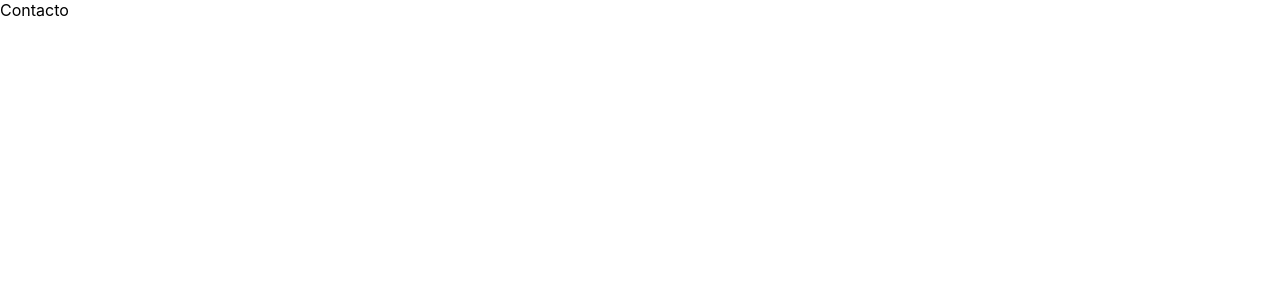
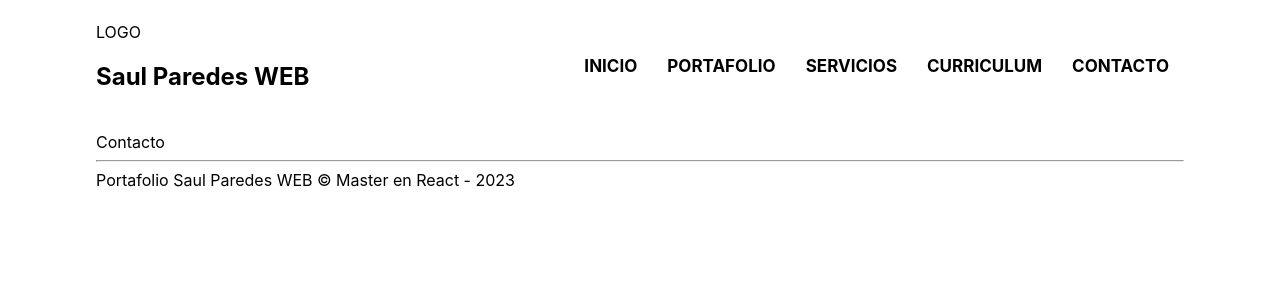
Before and after one commit to saulkurosaki/Practice-Portfolio-02, a React (Create React App) app: page /contacto in a window 1280 px wide. Shown: the top 300 px of the page. Built offline with nearby package versions, Linux system fonts and the light colour scheme.

Commit message:
First layout and Navigation bar

```diff
--- a/src/App.js
+++ b/src/App.js
@@ -3,7 +3,7 @@
 
 function App() {
   return (
-    <div>
+    <div className='layout'>
       <Rutas />
     </div>
   );
--- /dev/null
+++ b/src/components/layout/Footer.js
@@ -0,0 +1,9 @@
+import React from 'react'
+
+export const Footer = () => {
+  return (
+    <footer>
+        Portafolio Saul Paredes WEB &copy; Master en React - 2023
+    </footer>
+  )
+}
--- /dev/null
+++ b/src/components/layout/HeaderNav.js
@@ -0,0 +1,33 @@
+import React from 'react'
+import { NavLink } from 'react-router-dom'
+
+export const HeaderNav = () => {
+  return (
+    <header className='header'>
+        <div className='logo'>
+            <span>LOGO</span>
+            <h2>Saul Paredes WEB</h2>
+        </div>
+
+        <nav>
+            <ul>
+                <li>
+                    <NavLink to='/inicio'>Inicio</NavLink>
+                </li>
+                <li>
+                    <NavLink to='/portafolio'>Portafolio</NavLink>
+                </li>
+                <li>
+                    <NavLink to='/servicios'>Servicios</NavLink>
+                </li>
+                <li>
+                    <NavLink to='/curriculum'>Curriculum</NavLink>
+                </li>
+                <li>
+                    <NavLink to='/contacto'>Contacto</NavLink>
+                </li>
+            </ul>
+        </nav>
+    </header>
+  )
+}
--- a/src/index.css
+++ b/src/index.css
@@ -11,3 +11,47 @@
   font-family: source-code-pro, Menlo, Monaco, Consolas, 'Courier New',
     monospace;
 }
+
+.layout {
+  width: 85%;
+  margin: 0 auto;
+}
+
+.header {
+  display: flex;
+  justify-content: center;
+  align-items: center;
+  list-style: none;
+  height: 132px;
+}
+
+.header .logo,
+.header nav {
+  flex: 1 1 auto;
+}
+
+.header nav ul {
+  display: flex;
+  justify-content: flex-end;
+  align-items: center;
+  list-style: none;
+  height: 132px;
+}
+
+.header li {
+  text-transform: uppercase;
+  font-weight: bold;
+  font-size: 17px;
+  margin-left: 15px;
+  margin-right: 15px;
+}
+
+.header a {
+  color: black;
+  text-decoration: none;
+  transition: all 300ms;
+}
+
+.header a:hover {
+  color: #fa4529;
+}
--- a/src/router/Rutas.js
+++ b/src/router/Rutas.js
@@ -5,11 +5,14 @@
 import { Servicios } from '../components/Servicios';
 import { Curriculum } from '../components/Curriculum';
 import { Contacto } from '../components/Contacto';
+import { HeaderNav } from '../components/layout/HeaderNav';
+import { Footer } from '../components/layout/Footer';
 
 export const Rutas = () => {
   return (
     <BrowserRouter>
         {/* HEADER Y NAVEGACIÓN */}
+        <HeaderNav />
 
         {/* CONTENIDO CENTRAL */}
         <Routes>
@@ -21,7 +24,9 @@
             <Route path="/contacto" element={<Contacto />}/>
         </Routes>
 
+        <hr/>
         {/* FOOTER */}
+        <Footer />
     </BrowserRouter>
  )
 }
```
